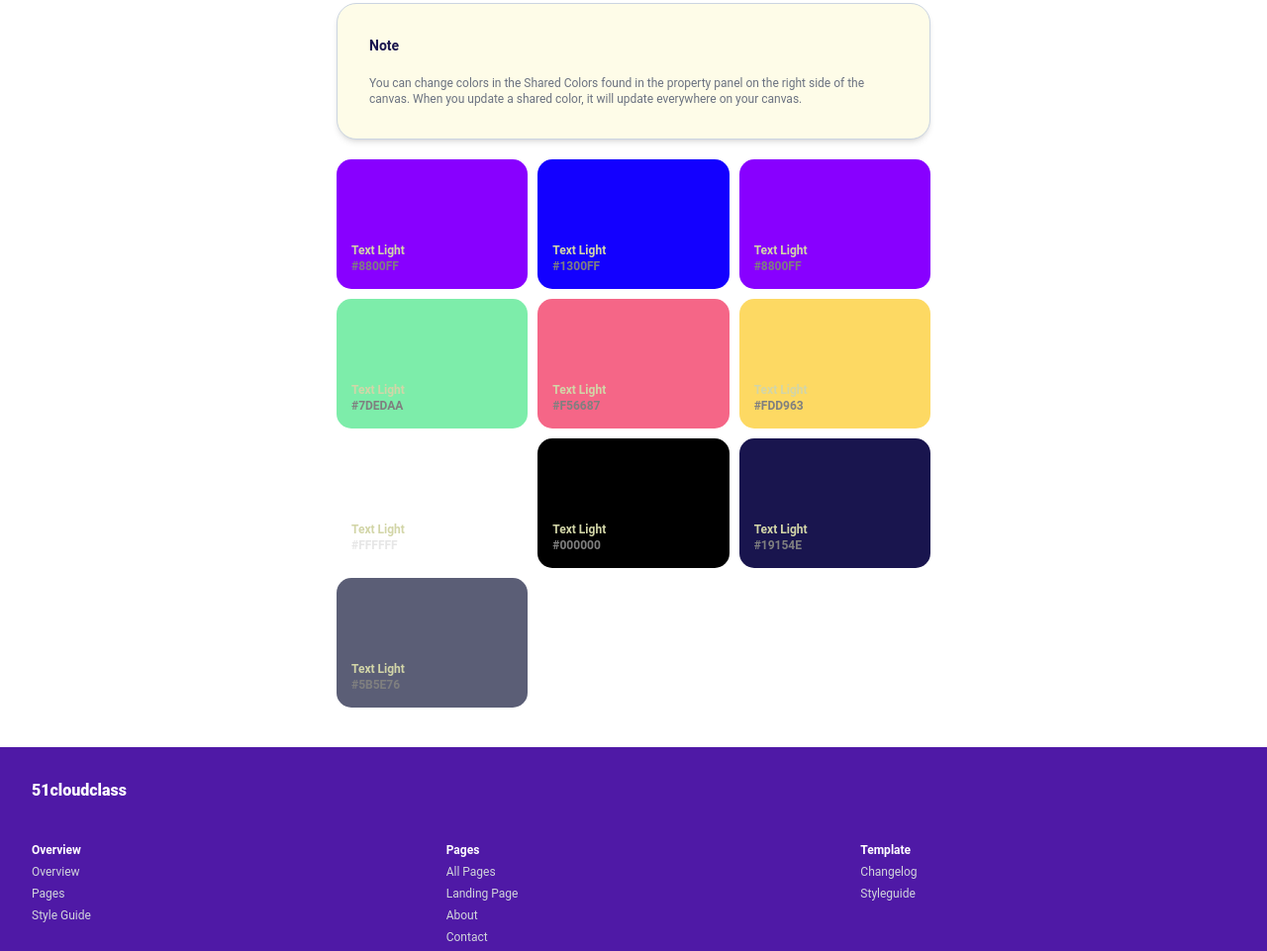
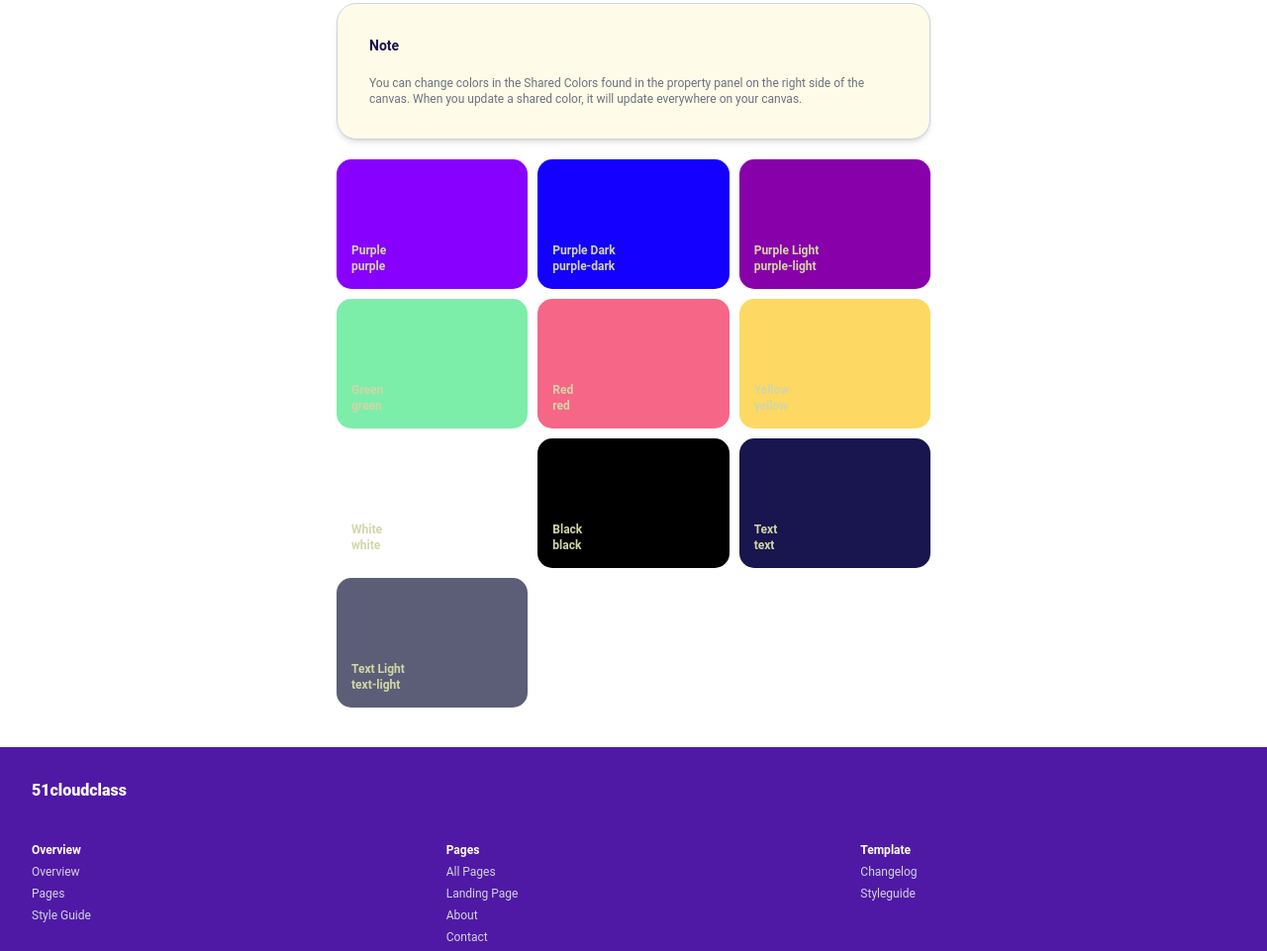
Before and after one commit to yangwawa0323/51cloudclass-gatsby-template, a Gatsby site: page /styleguide in a window 1280 px wide. Shown: the part 1164-2125 px from the top of the page at 99% size. Built offline with nearby package versions, Linux system fonts and the light colour scheme; Gatsby itself is replaced by a stand-in of ours; a web font is replaced by a local one.

Commit message:
move code to ColorBlock component

```diff
--- /dev/null
+++ b/src/components/ColorBlock.jsx
@@ -0,0 +1,18 @@
+import React from 'react'
+
+const ColorBlock = (props) => {
+	const { text } = props;
+
+	return (
+		<div className="color-block" style={{ backgroundColor: `var(--${ text.toLowerCase().replace(/ /, '-')})`}}>
+			<div>
+				<h3>{text}</h3>
+			</div>
+			<div>
+				<h3>{ text.toLowerCase().replace(/ /, '-') }</h3>
+			</div>
+		</div>
+	)
+}
+
+export default ColorBlock
--- a/src/components/footer.jsx
+++ b/src/components/footer.jsx
@@ -1,5 +1,4 @@
 import * as React from "react";
-import "../styles/index.scss";
 
 const Footer = (props) => {
 	const { extraStyles } = props;
@@ -112,7 +111,7 @@ const Footer = (props) => {
 									<a href="https://www.framer.com/"
 										target="_blank"
 									>
-										© Copyright by <strong class="framer-text">51cloudclass</strong>
+										© Copyright by <strong>51cloudclass</strong>
 									</a>
 								</p>
 							</div>
--- a/src/components/footer.scss
+++ /dev/null
@@ -1,3 +0,0 @@
-footer {
-	mask-image: linear-gradient(to right, rgba(0, 0, 0, 0) 0%, rgb(0, 0, 0) 5%, rgb(0, 0, 0) 95%, rgba(0, 0, 0, 0) 100%);
-}
--- a/src/pages/styleguide.jsx
+++ b/src/pages/styleguide.jsx
@@ -1,35 +1,75 @@
 import React, { useEffect } from "react";
-import Footer from "../components/footer";
-import Navbar from "../components/navbar";
+import Footer from "../components/Footer";
+import Navbar from "../components/Navbar";
 import "../styles/index.scss";
-import "./styleguide.scss";
 
 import gsap from "gsap";
+import ScrollTrigger from "gsap/ScrollTrigger";
+import ColorBlock from "../components/ColorBlock";
 
 // get other plugins:
-import ScrollTrigger from "gsap/ScrollTrigger";
+const colors = [   {
+     text: 'Purple',
+   },
+   {
+     text: 'Purple Dark',
+   },
+   {
+     text: 'Purple Light',
+   },
+   {
+     text: 'Green',
+   },
+   {
+     text: 'Red',
+   },
+   {
+     text: 'Yellow',
+   },
+   {
+     text: 'White',
+   },
+   {
+     text: 'Black',
+   },
+   {
+     text: 'Text',
+   },
+   {
+     text: 'Text Light',
+   },
+
+];
+
+
+const ColorBlockList = () => {
+  const blocks = colors.map((color, index) =>
+    <ColorBlock key={index} text={color.text} />
+  );
+
+  return blocks;
+
+}
+
 gsap.registerPlugin(ScrollTrigger);
 
-const FontDemo = () => {
-  React.useEffect(() => {
-    const scrollableElements = document.querySelectorAll(".scrollable");
+const StyleGuide = () => {
+
+  const gsapAnimation = () => {
+     const scrollableElements = document.querySelectorAll(".scrollable");
 
     let tmLine = gsap.timeline();
 
     gsap.utils.toArray(scrollableElements).forEach((element, index) => {
       tmLine.from(element, { opacity: 0 }, "+=0.5");
     });
+  }
 
-    const colorBlockList = document.querySelectorAll(".color-block");
+  React.useEffect(() => {
+   gsapAnimation()
+  }, []);
 
-	  colorBlockList.forEach((block, index) => {
 
-		  const h3 = block.querySelector("div:nth-child(2) > h3");
-		  const color = h3.innerHTML;
-		  block.style.backgroundColor = color;
-		  h3.style.color = color === '#FFFFFF' ? 'black' : 'grey';
-    });
-  }, []);
   return (
     <div>
       <Navbar />
@@ -108,86 +148,7 @@ const FontDemo = () => {
               </div>
             </div>
             <div className="color-list-block-wrapper">
-              <div className="color-block">
-                <div>
-                  <h3>Text Light</h3>
-                </div>
-                <div>
-                  <h3>#8800FF</h3>
-                </div>
-              </div>
-              <div className="color-block">
-                <div>
-                  <h3>Text Light</h3>
-                </div>
-                <div>
-                  <h3>#1300FF</h3>
-                </div>
-              </div>
-              <div className="color-block">
-                <div>
-                  <h3>Text Light</h3>
-                </div>
-                <div>
-                  <h3>#8800FF</h3>
-                </div>
-              </div>
-              <div className="color-block">
-                <div>
-                  <h3>Text Light</h3>
-                </div>
-                <div>
-                  <h3>#7DEDAA</h3>
-                </div>
-              </div>
-              <div className="color-block">
-                <div>
-                  <h3>Text Light</h3>
-                </div>
-                <div>
-                  <h3>#F56687</h3>
-                </div>
-              </div>
-              <div className="color-block">
-                <div>
-                  <h3>Text Light</h3>
-                </div>
-                <div>
-                  <h3>#FDD963</h3>
-                </div>
-              </div>
-              <div className="color-block">
-                <div>
-                  <h3>Text Light</h3>
-                </div>
-                <div>
-                  <h3>#FFFFFF</h3>
-                </div>
-              </div>
-              <div className="color-block">
-                <div>
-                  <h3>Text Light</h3>
-                </div>
-                <div>
-                  <h3>#000000</h3>
-                </div>
-              </div>
-              <div className="color-block">
-                <div>
-                  <h3>Text Light</h3>
-                </div>
-                <div>
-                  <h3>#19154E</h3>
-                </div>
-              </div>
-              <div className="color-block">
-                <div>
-                  <h3>Text Light</h3>
-                </div>
-                <div>
-                  <h3>#5B5E76</h3>
-                </div>
-              </div>
+                <ColorBlockList />
             </div>
           </div>
         </div>
@@ -197,4 +158,4 @@ const FontDemo = () => {
   );
 };
 
-export default FontDemo;
+export default StyleGuide;
--- a/src/styles/_colors.scss
+++ b/src/styles/_colors.scss
@@ -1,7 +1,15 @@
-// $colors: (
-//   primary: #1e237e,
-//   secondary: #003ea9,
-//   background: #fff,
-//   tertiary: #565656,
-//   neutral: #6f7083
-// );
+@use 'sass:map';
+
+$colors: (
+	"purple": #8800FF,
+	"purple-dark": #1300FF,
+	"purple-light": #8800aa,
+	"green": #7DEDAA,
+	"red": #F56687,
+	"yellow": #FDD963,
+	"white": #FFFFFF,
+	"black": #000000,
+	"text": #19154E,
+	"text-light": #5B5E76
+);
+@debug "Purple " map.get($colors, "text-light");
--- a/src/styles/_font.scss
+++ b/src/styles/_font.scss
@@ -7,7 +7,7 @@ body * {
 @for $index from 1 through 6 {
 	h#{$index} {
 		// font-family: var(--font-family);
-		color: var(--text-color);
+		color: var(--text);
 		font-style: normal;
 		// letter-spacing: -1px;
 		font-weight: 800;
--- a/src/styles/_variables.scss
+++ b/src/styles/_variables.scss
@@ -1,8 +1,12 @@
+@use 'sass:map';
 @import url('https://fonts.font.im/css?family=Manrope:100,200,300,400,500,600,700|Open+Sans:300,400,600,700|Roboto:100,300,400,500,700,900');
 
 
+@import './colors';
+
 $desktop: 'min-width: 800px';
 $mobile-only: 'max-width: 35rem';
+
 
 :root {
   --light-background-color: #eeeeee;
@@ -10,10 +14,20 @@ $mobile-only: 'max-width: 35rem';
   --navbar-desktop-width: 240px;
   --font-family: 'Manrope', 'Roboto',  'Open Sans', serif;
   // --font-family: 'Roboto', 'Open Sans', 'Manrope', serif;
-  --text-color: var(--primary-background-color, #19154e);
-  --primary: #8800ff;
+  --text: #{map.get($colors,"text")};
+  --text-light: #{map.get($colors, "text-light")};
+  --purple: #{map.get($colors,"purple")};
+  --primary: #{map.get($colors, "purple")};
+  --purple-dark: #{map.get($colors, "purple-dark")};
+  --purple-light: #{map.get($colors, "purple-light")};
+  --green: #{map.get($colors, "green")};
+  --red: #{map.get($colors, "red")};
+  --yellow: #{map.get($colors, "yellow")};
+  --black: #{map.get($colors, "black")};
+
 }
 
+@debug "text light" var(--text-light);
 .primary {
   color: var(--primary);
 }
--- a/src/styles/index.scss
+++ b/src/styles/index.scss
@@ -1,6 +1,7 @@
 @tailwind base;
 @tailwind components;
 @tailwind utilities;
+
 
 @import 'variables';
 @import 'mixins';
@@ -23,3 +24,5 @@
 @import './pages/login';
 @import './pages/create-account';
 @import './pages/app';
+@import './pages/styleguide';
+@import './pages/footer';
--- /dev/null
+++ b/src/styles/pages/_footer.scss
@@ -0,0 +1,3 @@
+footer {
+	// mask-image: linear-gradient(to right, rgba(0, 0, 0, 0) 0%, rgb(0, 0, 0) 5%, rgb(0, 0, 0) 95%, rgba(0, 0, 0, 0) 100%);
+}
--- a/src/pages/styleguide.scss
+++ b/src/styles/pages/_styleguide.scss
@@ -1,4 +1,4 @@
- @import '../styles/mixins';
+ @import '../mixins';
 
  .style-guide {
 
@@ -39,7 +39,6 @@
  		height: 131px;
  		width: 100%;
  		border-radius: 15px;
- 		background-color: var(--text-light, #5b5e76);
  		overflow: hidden;
 
  		h3 {
```
